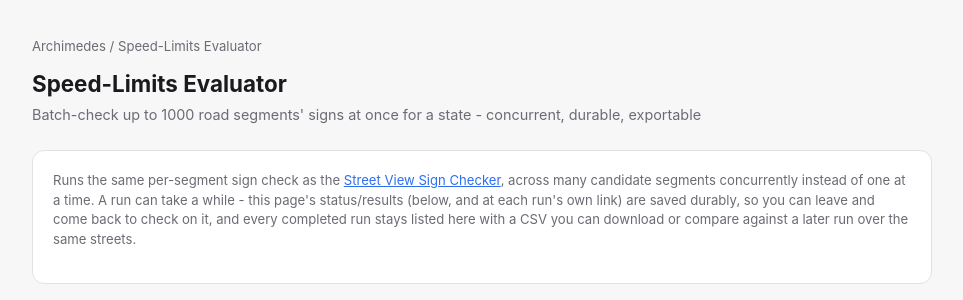
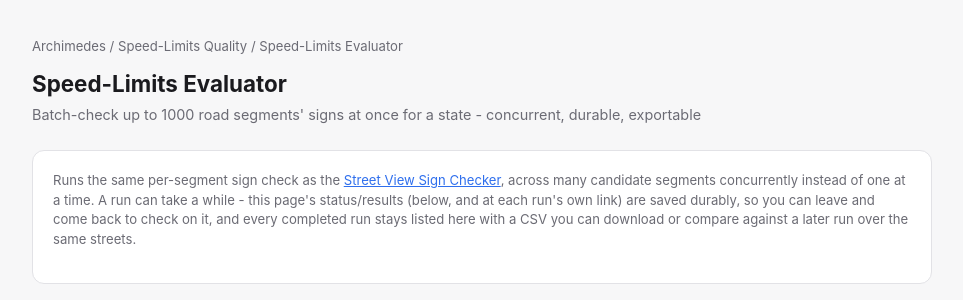
Before and after one commit to eyalmooveai/eyalamir-gpts2, a Flask app: page /speed-limits-evaluator in a window 1280 px wide. Shown: the top 300 px of the page, without its empty margins (158-1121 px from the left). Run offline with Flask 3, Linux system fonts and the light colour scheme.

Commit message:
Nest Speed-Limits Evaluator under the Speed Limits hub model, not its own card
Removed its standalone HUB_MODELS entry; it's reached from the
Speed-Limits Quality page instead (a new "Open the Speed-Limits
Evaluator" card, same pattern as the existing Sign Checker link), and
both evaluator pages' breadcrumbs now nest under Speed-Limits Quality
(Archimedes / Speed-Limits Quality / Speed-Limits Evaluator / ...),
matching the Sign Checker's existing breadcrumb convention.

Co-Authored-By: Claude Sonnet 5 <noreply@anthropic.com>
Claude-Session: https://claude.ai/code/session_01YS9NRiFXvyK1EXjrrzwrFK

```diff
--- a/speed_limit_check/app.py
+++ b/speed_limit_check/app.py
@@ -60,8 +60,7 @@ from quality_metrics import (
 # to add here, so the hub is truthful about what exists without promising
 # a href that 404s.
 HUB_MODELS = [
-    {"name": "Speed Limits", "description": "Inferred speed limit quality vs. OSM/HERE/observed speeds, and a per-segment Street View sign checker.", "href": "/speed-limits"},
-    {"name": "Speed-Limits Evaluator", "description": "Batch-check up to 1000 road segments' signs at once for a state, concurrently - durable, resumable-to-check-on status, CSV export.", "href": "/speed-limits-evaluator"},
+    {"name": "Speed Limits", "description": "Inferred speed limit quality vs. OSM/HERE/observed speeds, a per-segment Street View sign checker, and a batch evaluator across up to 1000 segments at once.", "href": "/speed-limits"},
     {"name": "Lanes", "description": "Not yet available in Archimedes.", "href": None},
     {"name": "Construction Zones", "description": "Not yet available in Archimedes.", "href": None},
     {"name": "Accident Prediction", "description": "Not yet available in Archimedes.", "href": None},
--- a/speed_limit_check/templates/evaluator.html
+++ b/speed_limit_check/templates/evaluator.html
@@ -1,5 +1,5 @@
 {% extends "layout.html" %}
-{% block breadcrumb %}<p class="breadcrumb"><a href="/">Archimedes</a> / Speed-Limits Evaluator</p>{% endblock %}
+{% block breadcrumb %}<p class="breadcrumb"><a href="/">Archimedes</a> / <a href="/speed-limits">Speed-Limits Quality</a> / Speed-Limits Evaluator</p>{% endblock %}
 {% block heading %}Speed-Limits Evaluator{% endblock %}
 {% block subtitle %}Batch-check up to {{ default_segment_count }} road segments' signs at once for a state - concurrent, durable, exportable{% endblock %}
 {% block content %}
--- a/speed_limit_check/templates/evaluator_status.html
+++ b/speed_limit_check/templates/evaluator_status.html
@@ -1,5 +1,5 @@
 {% extends "layout.html" %}
-{% block breadcrumb %}<p class="breadcrumb"><a href="/">Archimedes</a> / <a href="/speed-limits-evaluator">Speed-Limits Evaluator</a> / {{ status.label }}</p>{% endblock %}
+{% block breadcrumb %}<p class="breadcrumb"><a href="/">Archimedes</a> / <a href="/speed-limits">Speed-Limits Quality</a> / <a href="/speed-limits-evaluator">Speed-Limits Evaluator</a> / {{ status.label }}</p>{% endblock %}
 {% block heading %}{{ status.label }}{% endblock %}
 {% block subtitle %}{{ status.state }} &middot; {{ status.year }}-{{ status.month }} &middot; started by {{ status.started_by }}{% endblock %}
 {% block content %}
--- a/speed_limit_check/templates/quality.html
+++ b/speed_limit_check/templates/quality.html
@@ -20,6 +20,11 @@
 <div class="card">
   <a href="/sign-checker" class="btn-secondary" style="text-decoration:none; display:inline-block;">Open the Street View Sign Checker &rarr;</a>
   <p style="color:var(--muted); font-size:0.82rem; margin:10px 0 0;">Checks one segment's real-world sign by reading it in Street View imagery. The metrics above are a nationwide, table-only view - no imagery involved.</p>
+</div>
+
+<div class="card">
+  <a href="/speed-limits-evaluator" class="btn-secondary" style="text-decoration:none; display:inline-block;">Open the Speed-Limits Evaluator &rarr;</a>
+  <p style="color:var(--muted); font-size:0.82rem; margin:10px 0 0;">Runs the same per-segment sign check as above across up to 1000 segments for a state at once, concurrently - for evaluating a model across many streets rather than one.</p>
 </div>
 
 <div class="card">
```
